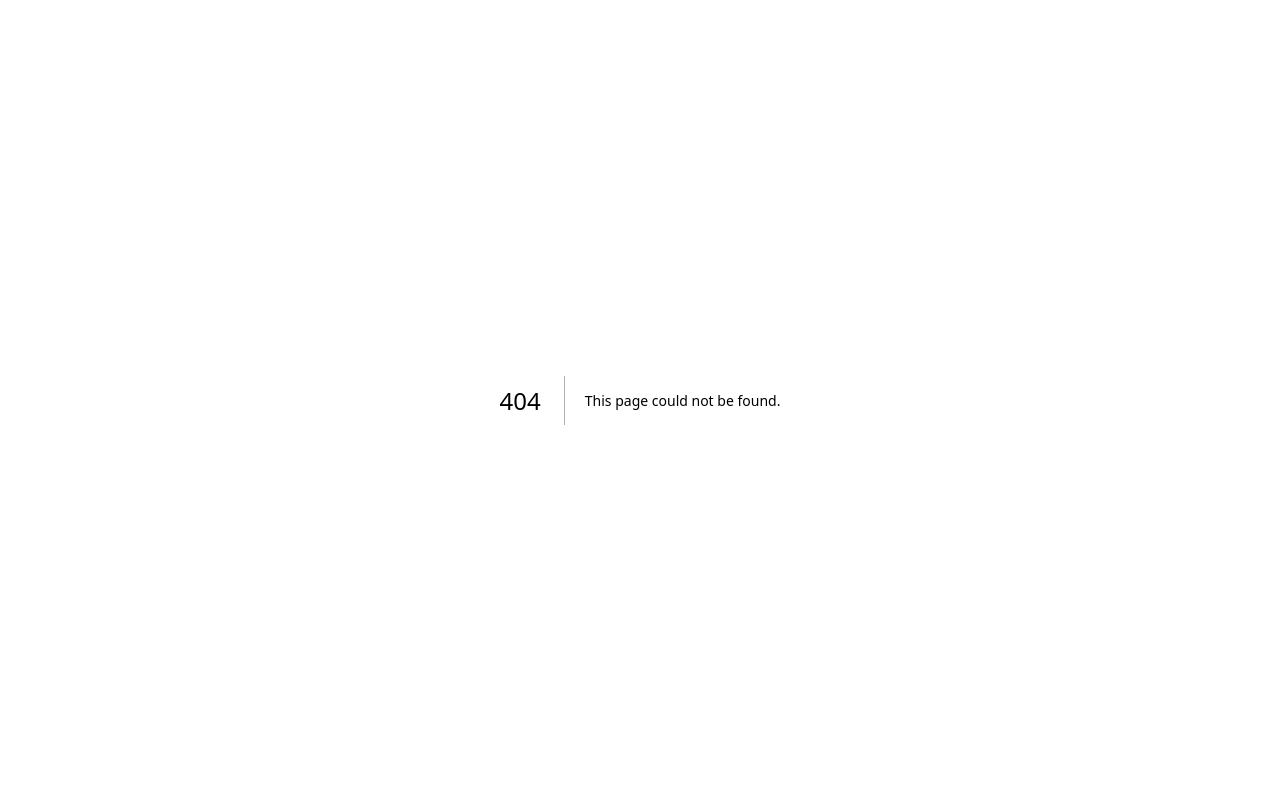
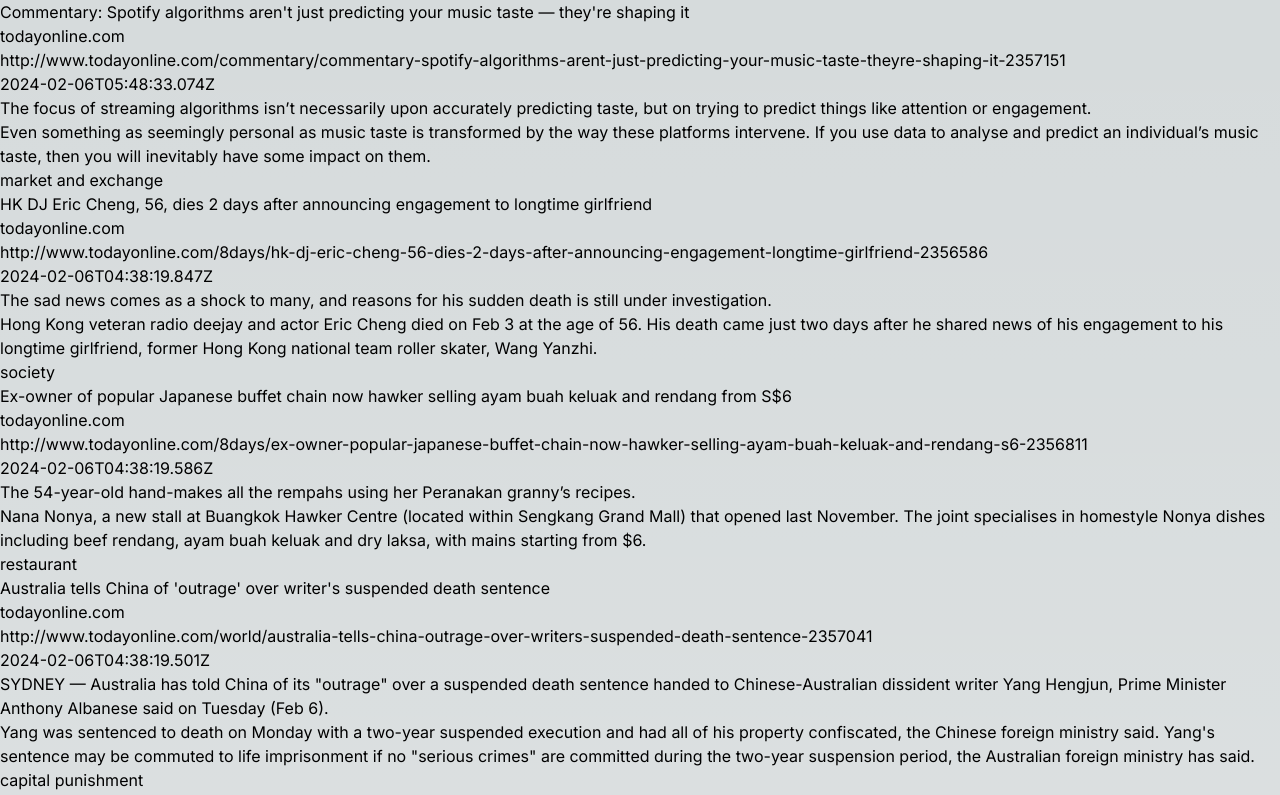
Before and after one commit to mgiang2015/daily-news-app, a Next.js app: page /async-news in a window 1280 px wide. Before the commit this address had no page. Shown: the top 795 px of the page. Built offline with nearby package versions, Linux system fonts and the light colour scheme.

Commit message:
add async news

```diff
--- /dev/null
+++ b/app/async-news/page.js
@@ -0,0 +1,26 @@
+import { promises as fs } from 'fs';
+
+export default async function News() {
+    const file = await fs.readFile(process.cwd() + '/app/api/news/data/test.json', 'utf8');
+    const data = JSON.parse(file);
+
+    return (
+        <div>
+            {
+                data.news.map(article => {
+                    return (
+                        <div key={article.Title}>
+                            <p>{article.Title}</p>
+                            <p>{article.Source}</p>
+                            <p>{article.Url}</p>
+                            <p>{article.PublishedOn}</p>
+                            <p>{article.Description}</p>
+                            <p>{article.Summary}</p>
+                            <p>{article.Categories.label}</p>
+                        </div>
+                    )
+                })
+            }
+        </div>
+    )
+}
--- a/package.json
+++ b/package.json
@@ -9,10 +9,7 @@
     "lint": "next lint"
   },
   "dependencies": {
-    "@emotion/react": "^11.11.3",
-    "@emotion/styled": "^11.11.0",
-    "@mui/material": "^5.15.7",
-    "next": "14.1.0",
+    "next": "^14.1.0",
     "react": "^18",
     "react-dom": "^18"
   },
```
Also changed, not shown: 1 other file (tests, documents, lock files or other folders).
